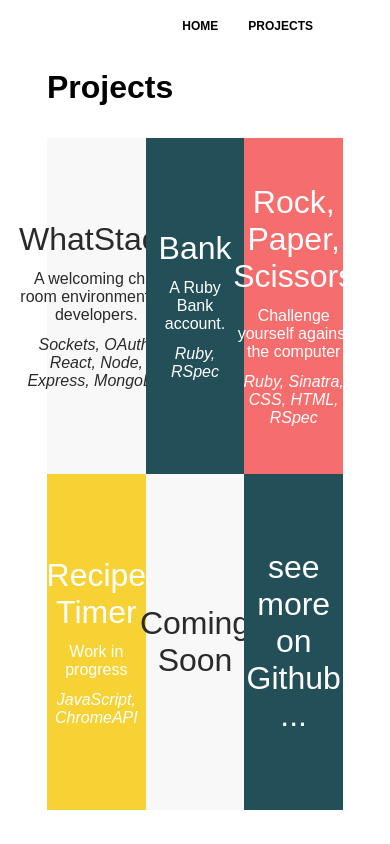
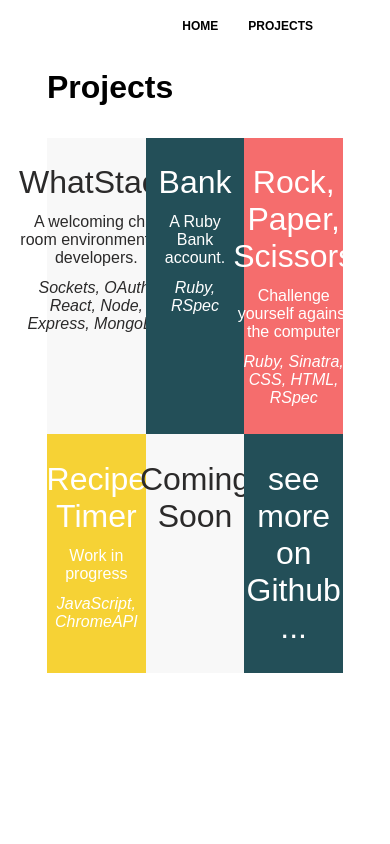
Before and after one commit to FayeCarter/portfolio, a React (Create React App) app: page /projects in a window 390 px wide. Built offline with nearby package versions, Linux system fonts and the light colour scheme.

Commit message:
make project height responsive

```diff
--- a/src/components/Project.css
+++ b/src/components/Project.css
@@ -1,12 +1,20 @@
 .Project {
-  height: 21em;
-  width: 33.33%;
+  /* height: 21em; */
+  width: calc(100% / 3);
+  padding: 7% 0 7% 0;
+  display: flex;
+  justify-content: center;
+  align-content: space-around;
+  background-color: rgb(248, 248, 248);
+  text-align: center;
+}
+
+.Project > .project-text {
   display: flex;
   flex-wrap: wrap;
   justify-content: center;
   align-content: space-around;
-  background-color: rgb(248, 248, 248);
-  text-align: center;
+  wifth: 80%;
 }
 
 .Project:nth-child(2n) {
--- a/src/components/Project.js
+++ b/src/components/Project.js
@@ -6,9 +6,11 @@ function Project( { title, project_description, tech_stack, image } ) {
   return (
     <div className="Project">
       <Link to={`projects/${title}`}>
-        <div className="project-title">{ title }</div>
-        <div className="project-description">{ project_description }</div>
-        <div className="tech-stack">{ tech_stack }</div>
+        <div className="project-text">
+          <div className="project-title">{ title }</div>
+          <div className="project-description">{ project_description }</div>
+          <div className="tech-stack">{ tech_stack }</div>
+        </div>
       </Link>
     </div>
   );
```
